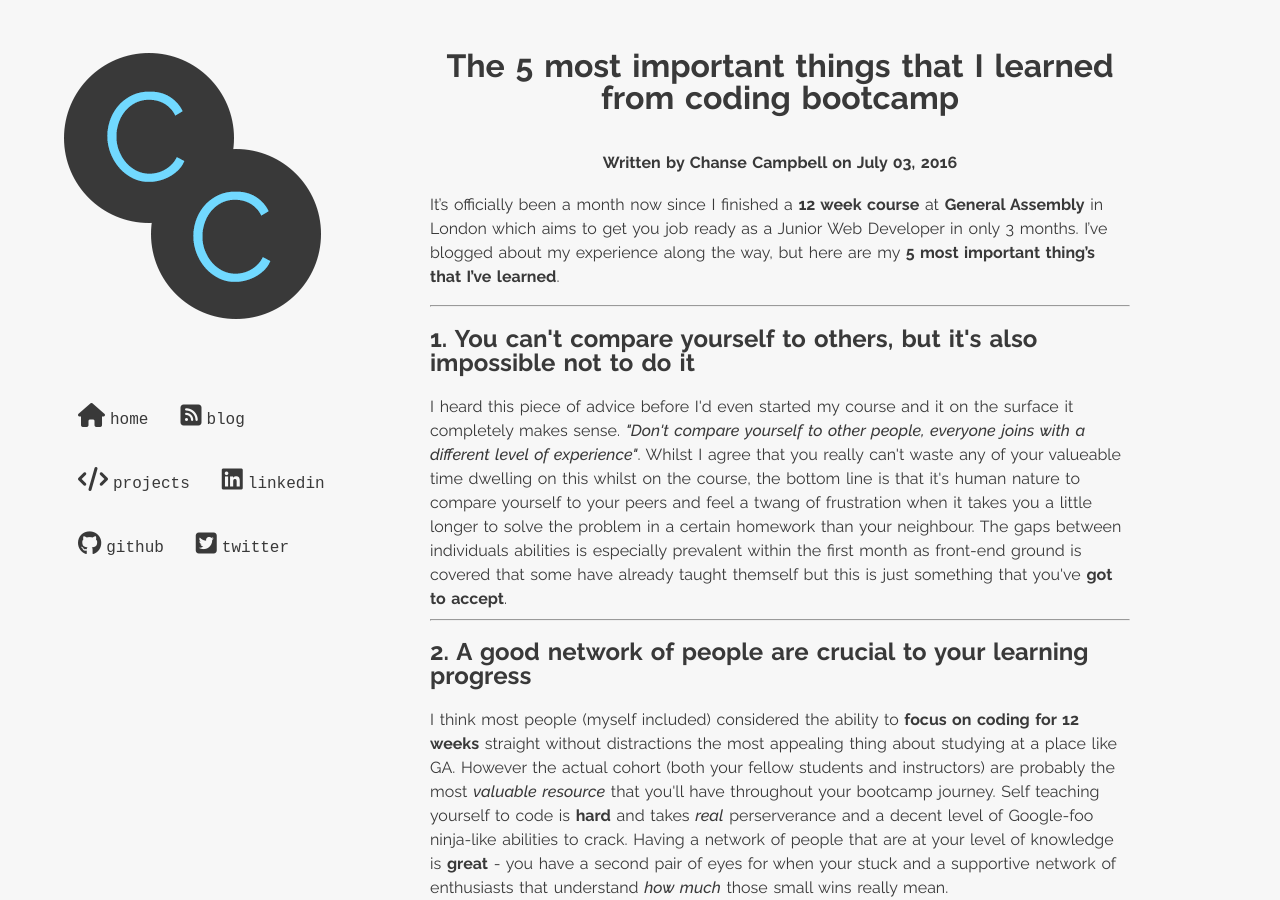
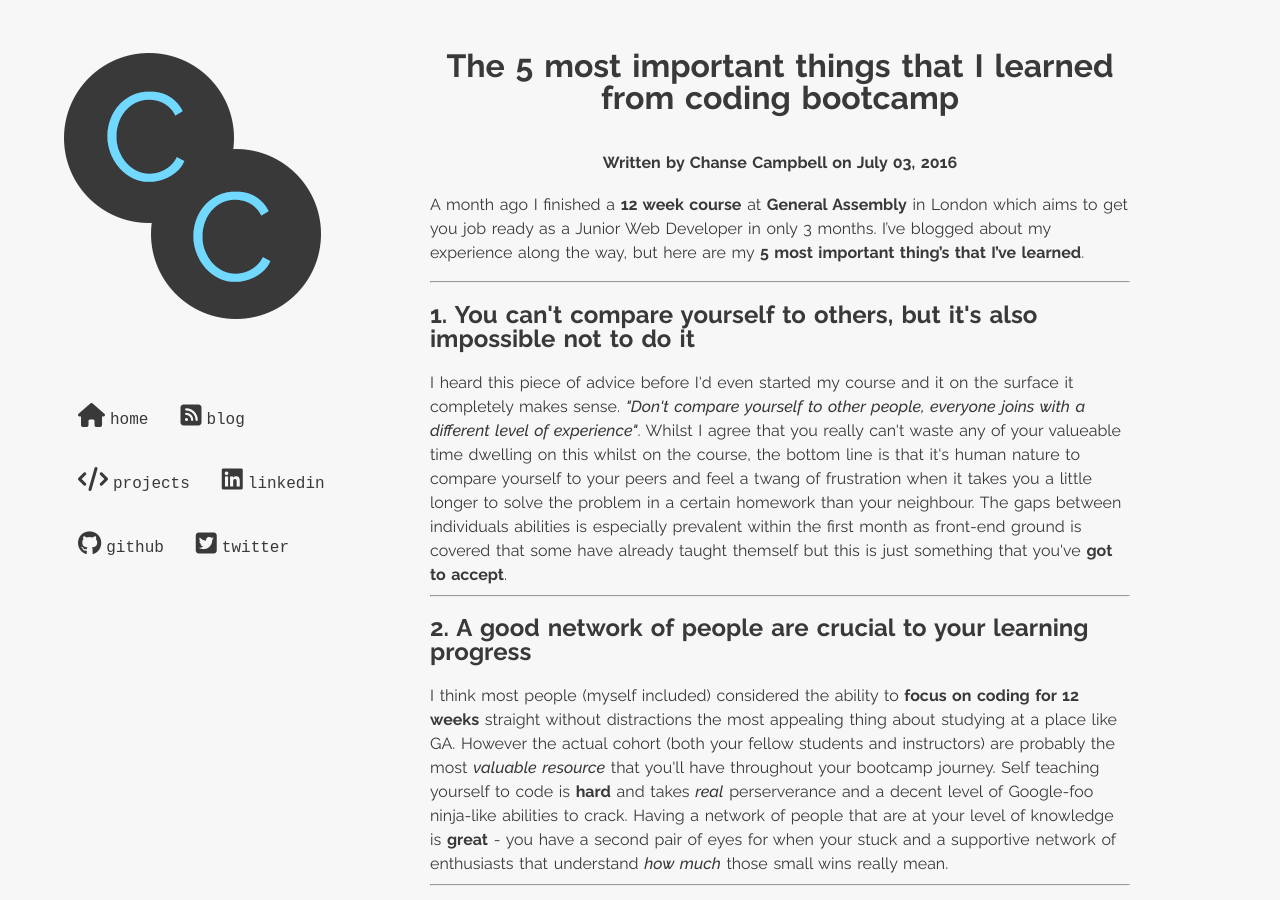
Before and after one commit to chansecampbell/chansecampbell.github.io, a Jekyll site: the page built from _posts/2016-07-03-the-5-most-important-things-that-i-learned-from-coding-bootcamp.md, in a window 1280 px wide and 900 px high. Built offline with Jekyll 4.4.1, drawn with Linux system fonts in a browser that asks for light colours; nearby versions of some CDN libraries.

Commit message:
Tweaked the blog posts wording

```diff
--- a/_posts/2016-07-03-the-5-most-important-things-that-i-learned-from-coding-bootcamp.md
+++ b/_posts/2016-07-03-the-5-most-important-things-that-i-learned-from-coding-bootcamp.md
@@ -6,7 +6,7 @@ title: The 5 most important things that I learned from coding bootcamp
 <h1 class="header-name">{{ page.title }}</h1>
 <h4 class="header-name">Written by Chanse Campbell on {{ page.date | date: '%B %d, %Y' }}</h4>
 
-It's officially been a month now since I finished a <strong>12 week course</strong> at <strong>General Assembly</strong> in London which aims to get you job ready as a Junior Web Developer in only 3 months. I've blogged about my experience along the way, but here are my <strong>5 most important thing's that I've learned</strong>.
+A month ago I finished a <strong>12 week course</strong> at <strong>General Assembly</strong> in London which aims to get you job ready as a Junior Web Developer in only 3 months. I've blogged about my experience along the way, but here are my <strong>5 most important thing's that I've learned</strong>.
 <hr>
 <div> <h2>1. You can't compare yourself to others, but it's also impossible not to do it</h2>
       I heard this piece of advice before I'd even started my course and it on the surface it completely makes sense. <em>"Don't compare yourself to other people, everyone joins with a different level of experience"</em>. Whilst I agree that you really can't waste any of your valueable time dwelling on this whilst on the course, the bottom line is that it's human nature to compare yourself to your peers and feel a twang of frustration when it takes you a little longer to solve the problem in a certain homework than your neighbour. The gaps between individuals abilities is especially prevalent within the first month as front-end ground is covered that some have already taught
```
